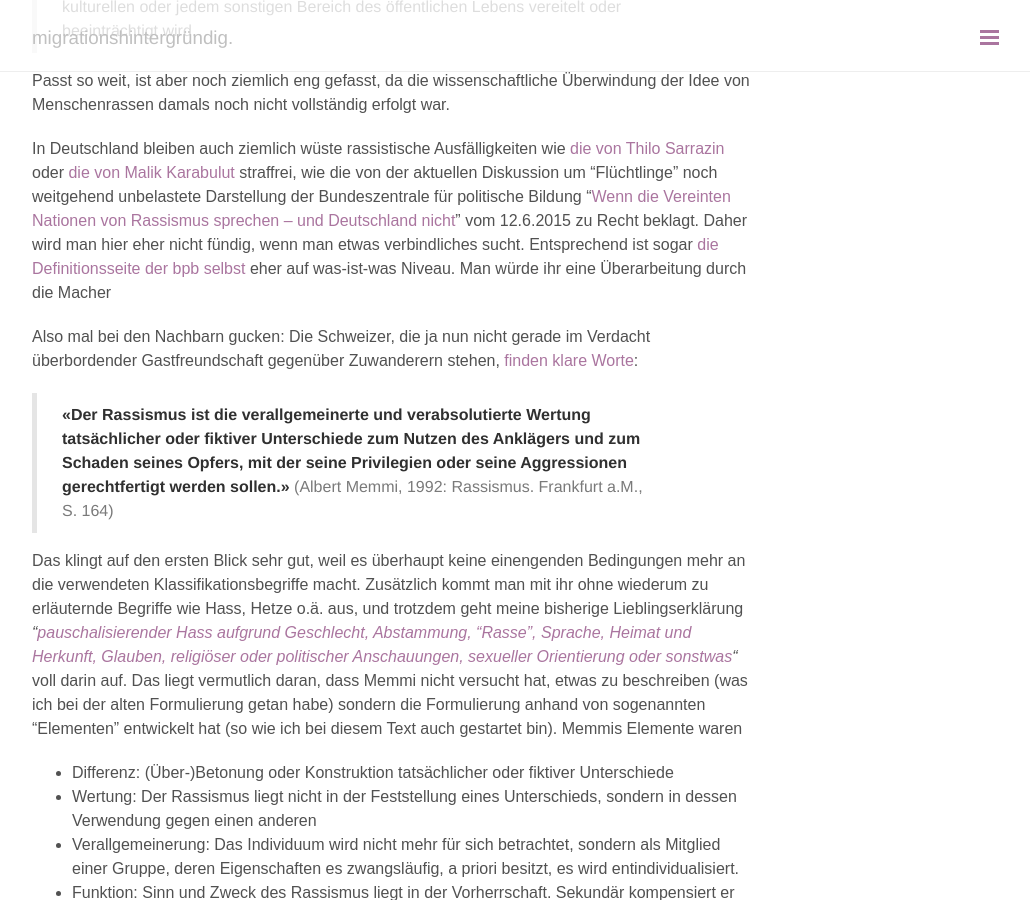
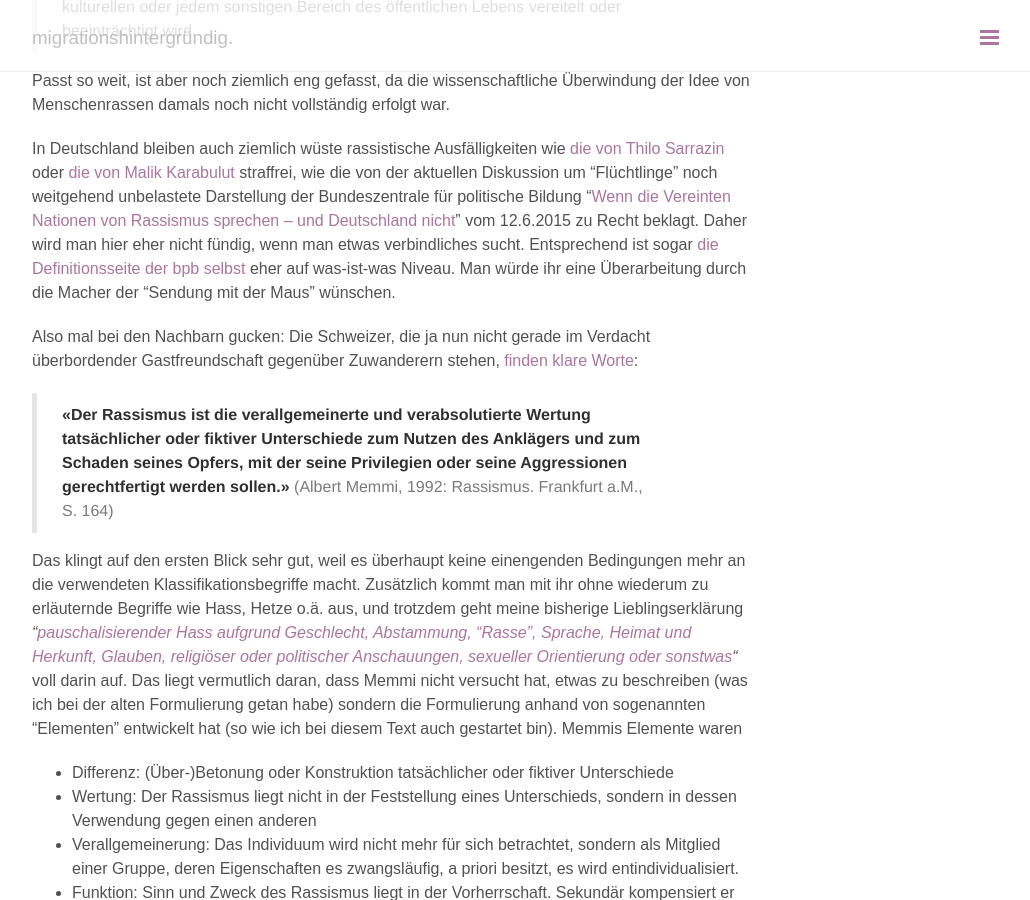
Before and after one commit to turkishmaid/turkishmaid.github.io, a Jekyll site: the page built from _posts/2018-12-13-was-ist-fuer-mich-rassismus.md, in a window 1280 px wide and 900 px high, scrolled down 2332 px. Shown: the whole window, without its empty margins (248-1278 px from the left). Built offline with Jekyll 4.4.1, drawn with Linux system fonts in a browser that asks for light colours; comment, search, counter and statistics services are not loaded.

Commit message:
Rassismus: fehlender Satzteil

```diff
--- a/_posts/2018-12-13-was-ist-fuer-mich-rassismus.md
+++ b/_posts/2018-12-13-was-ist-fuer-mich-rassismus.md
@@ -42,7 +42,7 @@ UN Rassendiskriminierungskonvention (1965)
 
 Passt so weit, ist aber noch ziemlich eng gefasst, da die wissenschaftliche Überwindung der Idee von Menschenrassen damals noch nicht vollständig erfolgt war.
 
-In Deutschland bleiben auch ziemlich wüste rassistische Ausfälligkeiten wie [die von Thilo Sarrazin](https://web.hsu-hh.de/fak/geiso/fach/pae-ivb/download/cerd?lang=de) oder [die von Malik Karabulut](https://www.welt.de/regionales/hamburg/article162442610/Deutsche-duerfen-ungestraft-Koeterrasse-genannt-werden.html) straffrei, wie die von der aktuellen Diskussion um "Flüchtlinge" noch weitgehend unbelastete Darstellung der Bundeszentrale für politische Bildung "[Wenn die Vereinten Nationen von Rassismus sprechen – und Deutschland nicht](http://www.bpb.de/gesellschaft/migration/newsletter/208205/wenn-die-vereinten-nationen-von-rassismus-sprechen)" vom 12.6.2015 zu Recht beklagt. Daher wird man hier eher nicht fündig, wenn man etwas verbindliches sucht. Entsprechend ist sogar [die Definitionsseite der bpb selbst](http://www.bpb.de/veranstaltungen/zielgruppe/jugend/koeln-50667/193193/was-ist-rassismus) eher auf was-ist-was Niveau. Man würde ihr eine Überarbeitung durch die Macher
+In Deutschland bleiben auch ziemlich wüste rassistische Ausfälligkeiten wie [die von Thilo Sarrazin](https://web.hsu-hh.de/fak/geiso/fach/pae-ivb/download/cerd?lang=de) oder [die von Malik Karabulut](https://www.welt.de/regionales/hamburg/article162442610/Deutsche-duerfen-ungestraft-Koeterrasse-genannt-werden.html) straffrei, wie die von der aktuellen Diskussion um "Flüchtlinge" noch weitgehend unbelastete Darstellung der Bundeszentrale für politische Bildung "[Wenn die Vereinten Nationen von Rassismus sprechen – und Deutschland nicht](http://www.bpb.de/gesellschaft/migration/newsletter/208205/wenn-die-vereinten-nationen-von-rassismus-sprechen)" vom 12.6.2015 zu Recht beklagt. Daher wird man hier eher nicht fündig, wenn man etwas verbindliches sucht. Entsprechend ist sogar [die Definitionsseite der bpb selbst](http://www.bpb.de/veranstaltungen/zielgruppe/jugend/koeln-50667/193193/was-ist-rassismus) eher auf was-ist-was Niveau. Man würde ihr eine Überarbeitung durch die Macher der "Sendung mit der Maus" wünschen.
 
 Also mal bei den Nachbarn gucken: Die Schweizer, die ja nun nicht gerade im Verdacht überbordender Gastfreundschaft gegenüber Zuwanderern stehen, [finden klare Worte](https://www.ekr.admin.ch/themen/d376.html):
 
```
